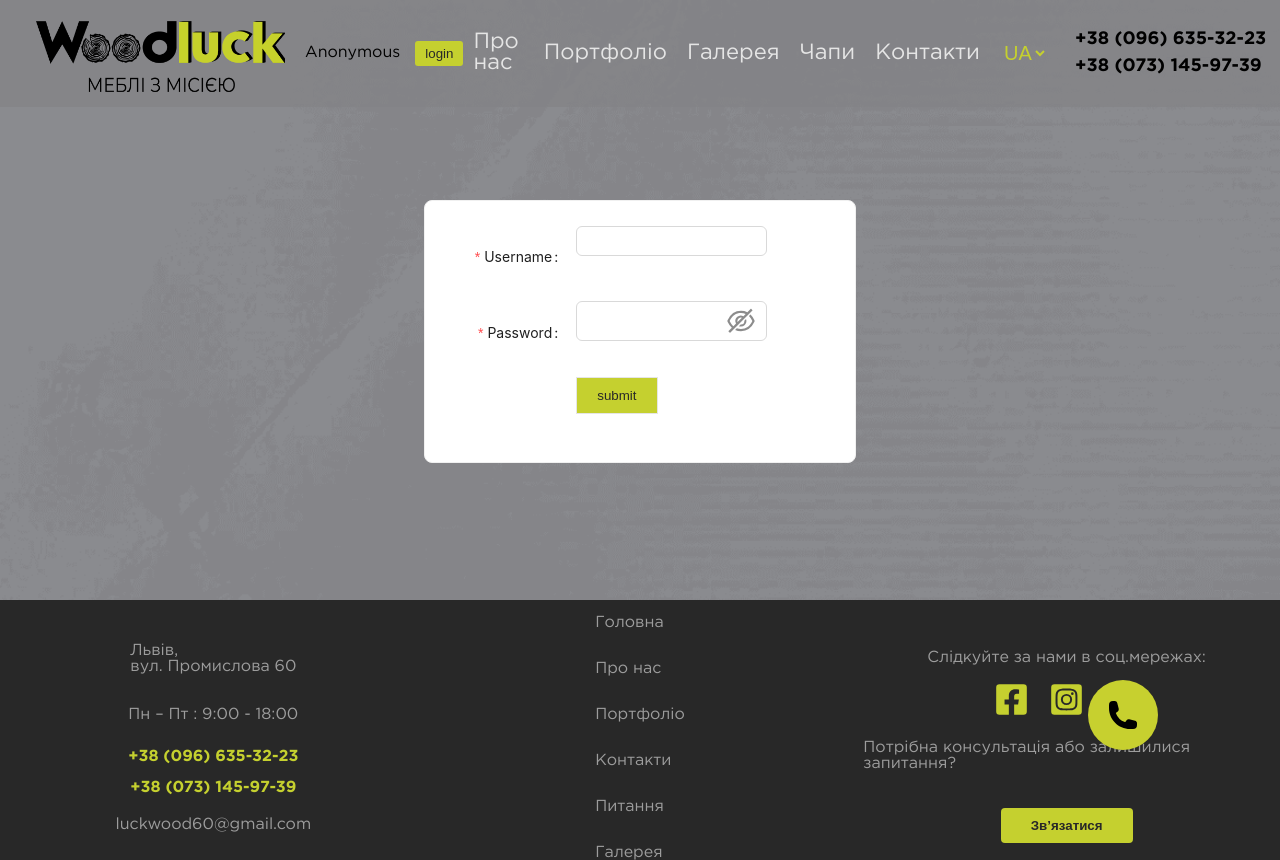
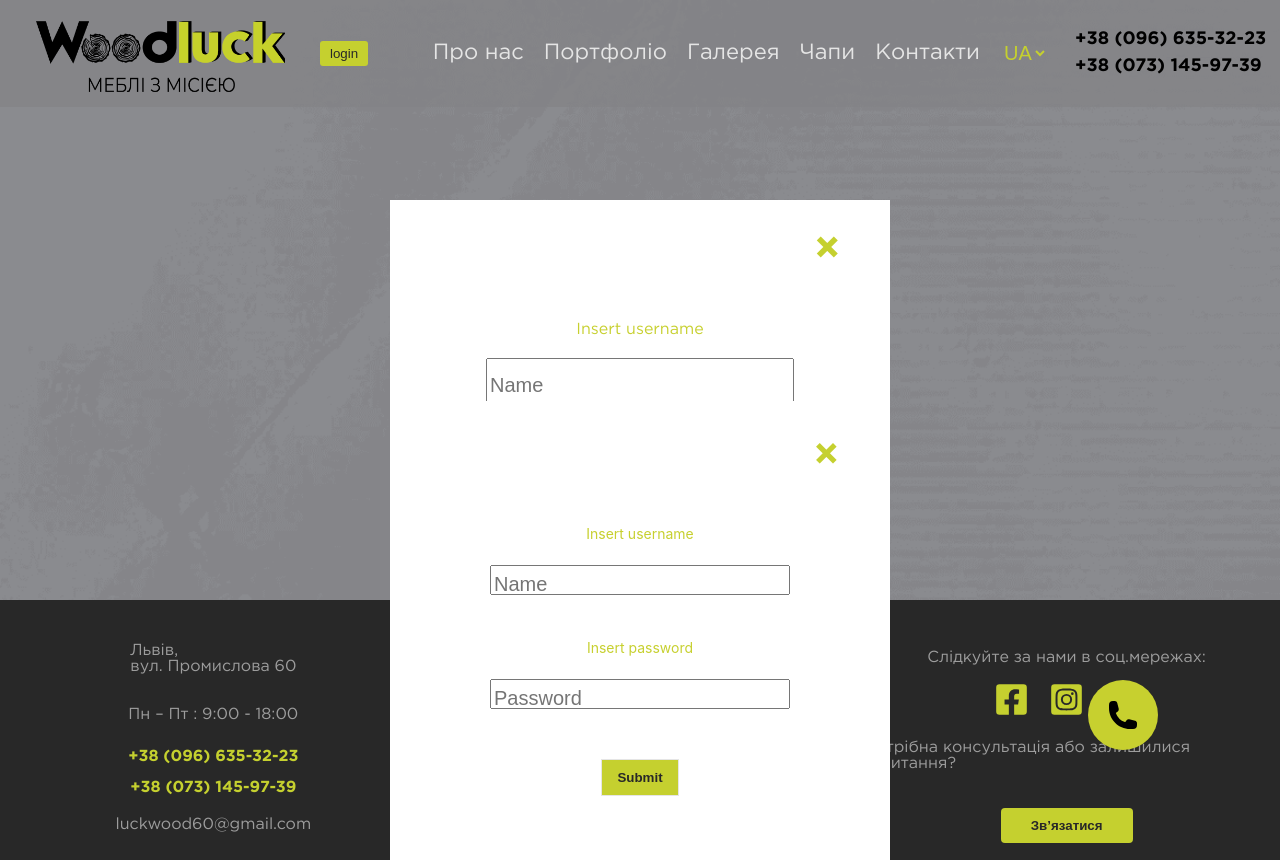
Before and after one commit to Shurr777/Woodluck, a React (Create React App) app: page /login in a window 1280 px wide. Shown: the top 860 px of the page. Built offline with nearby package versions, Linux system fonts and the light colour scheme.

Commit message:
Login button & create blogPage

```diff
--- a/src/App.js
+++ b/src/App.js
@@ -15,10 +15,10 @@ import Hostel from "./components/Examples/Hostel/Hostel";
 import Blum from "./components/Examples/Blum/Blum";
 import {useTranslation} from "react-i18next";
 import "./i18next"
-import {Provider, useSelector} from "react-redux";
-import {store} from "./store/rootReducer";
+
 import {useActions} from "./hooks/useActions";
 import Login from "./components/Pages/LoginPage/Login";
+import Blog from "./components/Pages/Blog/Blog";
 
 const BedsideTable = lazy(() => import ("./components/GalleyPages/BedsideTable"));
 const ChildrenBed = lazy(() => import("./components/GalleyPages/ChildrenBed"));
@@ -66,6 +66,7 @@ function App() {
                                 <Route path="gallery" element={<GalleryOverlay/>}/>
                                 <Route path="faq" element={<Faq/>}/>
                                 <Route path="contacts" element={<Contacts/>}/>
+                                <Route path="blog" element={<Blog/>}/>
                                 {/*Route to pages from portfolio*/}
                                 <Route path="blum" element={<Blum/>}/>
                                 <Route path="office" element={<Office/>}/>
--- a/src/components/Forms/LoginForm.jsx
+++ b/src/components/Forms/LoginForm.jsx
@@ -1,101 +1,48 @@
 import React, {useState} from 'react';
-import {Button, Checkbox, Form, Input} from "antd";
-import {useSelector} from "react-redux";
-import {useActions} from "../../hooks/useActions";
+import style from "./LoginForm.module.css";
 
 
-const LoginForm = () => {
+const LoginForm = ({onFinish}) => {
 
-    const {error, isLoading} = useSelector(state => state.authReducer)
     const [username, setUsername] = useState('')
     const [password, setPassword] = useState('')
-    const {login} = useActions()
 
 
-    const onFinish = () => {
-        console.log("submit finish")
-        login(username, password)
-    };
-    const onFinishFailed = (errorInfo) => {
-        console.log('Failed:', errorInfo);
-    };
 
     return (
-        <Form
-
-            name="basic"
-            labelCol={{
-                span: 8,
-            }}
-            wrapperCol={{
-                span: 12,
-            }}
-            style={{
-                maxWidth: 800,
-            }}
-            initialValues={{
-                remember: true,
-            }}
-            onFinish={onFinish}
-            onFinishFailed={onFinishFailed}
-            autoComplete="off"
-        >
-            <Form.Item
-                label="Username"
-                name="username"
-                rules={[
-                    {
-                        required: true,
-                        message: 'Введіть ім\'я !!',
-                    },
-                ]}
-            >
-                <Input value={username}
+        <div className={style.logModalBlock}>
+            <div className={style.logCard}>
+                <div className={style.logExit}>
+                    <p>&times;</p>
+                </div>
+                <form>
+                    <div className={style.inputBlock}>
+                        <label htmlFor="name">Insert username</label>
+                        <input
+                            name="name"
+                            placeholder="Name"
+                            value={username}
                             onChange={e => setUsername(e.target.value)}
                         />
-            </Form.Item>
-
-            <Form.Item
-                label="Password"
+                        <label htmlFor="password">Insert password</label>
+                        <input
                             name="password"
-                rules={[
-                    {
-                        required: true,
-                        message: 'Введіть пароль',
-                    },
-                ]}
-            >
-                <Input.Password value={password}
+                            placeholder="Password"
+                            type="password"
+                            value={password}
                             onChange={e => setPassword(e.target.value)}
                         />
-            </Form.Item>
-
-            <Form.Item
-                wrapperCol={{
-                    offset: 8,
-                    span: 16,
-                }}
-
-            >
-                {/*<Button type="primary"
-                        htmlType="submit"
-                        style={{padding_top: 0}}
+                    </div>
+                    <div className={style.buttonBlock}>
+                        <button
+                            onClick={ ()=>onFinish(username, password)}
                         >
                             Submit
-                </Button>*/}
-                <button
-                    type="submit"
-                    style={{
-                        backgroundColor: '#c5d02f',
-                        color: '#282828',
-                        margin: "0",
-                        padding: '10px 20px'
-                }}
-                >submit
                         </button>
-            </Form.Item>
-        </Form
-            >
+                    </div>
+                </form>
+            </div>
+        </div>
     );
 };
 
--- /dev/null
+++ b/src/components/Forms/LoginForm.module.css
@@ -0,0 +1,44 @@
+.logModalBlock {
+    position: absolute;
+    width: 500px;
+    height: 500px;
+    background-color: #fff;
+    top: 200px;
+    left: calc(50% - 250px);
+    z-index: 20;
+    overflow: hidden;
+}
+
+.inputBlock{
+    display: flex;
+    flex-direction: column;
+    justify-content: center;
+    align-items: center;
+}
+
+.buttonBlock{
+    display: flex;
+    justify-content: center;
+    align-items: center;
+}
+.buttonBlock button{
+    font-weight: bold;
+    color: #282828;
+    padding: 10px 15px;
+    background-color: #c5d02f;
+}
+
+.logExit {
+    text-align: right;
+    margin-right: 50px;
+}
+.logExit p{
+    font-size: 40px;
+    line-height: 20px;
+    font-weight: bold;
+    color: #c5d02f;
+}
+
+.logCard {
+
+}
--- a/src/components/NewHeader/NHeader.jsx
+++ b/src/components/NewHeader/NHeader.jsx
@@ -7,15 +7,17 @@ import {useTranslation} from "react-i18next";
 import "../../i18next"
 import {useSelector} from "react-redux";
 import {useActions} from "../../hooks/useActions";
+import LoginForm from "../Forms/LoginForm";
 
 
 const NHeader = ({changeLanguage}) => {
     const navigate = useNavigate();
     const [isModal, setModal] = useState(false);
+    const [logModal, setLogModal] = useState(true);
 
     const isAuth = useSelector(state => state.authReducer.isAuth)
     const username = useSelector(state => state.authReducer.user)
-    const {logout} = useActions()
+    const {login, logout} = useActions()
 
     console.log("isAuth:", isAuth, "Name", username)
 
@@ -28,14 +30,20 @@ const NHeader = ({changeLanguage}) => {
     }
 
     const onLoginClick = () => {
-        console.log('login')
-         navigate("/Login")
+        setLogModal(true)
     }
+
+    const onFinish = (name, pass) => {
+        console.log("submit finish")
+        login(name, pass)
+        setLogModal(false)
+    };
 
     const {t} = useTranslation()
 
     return (
         <div className={style.overlay}>
+            {logModal ? <LoginForm onFinish={onFinish}/> : null}
             <div className={style.headerOverlay}>
                 <div className={style.callIcon}
                      onClick={onIconClick}
@@ -63,9 +71,8 @@ const NHeader = ({changeLanguage}) => {
                 </div>
                 <menu className={style.navBar}>
 
-
                     <div className={style.loginBlock}>
-                        <p>{username}</p>
+                        <p>{username.username}</p>
                         {isAuth ?
                             <button
                                 className={style.loginButton}
@@ -80,8 +87,13 @@ const NHeader = ({changeLanguage}) => {
                         }
                     </div>
 
-
                     <div className={style.navBlock}>
+                        {isAuth ?
+                            <NavLink to='blog' className={({isActive}) => `${isActive ? style.active : ''}`}>
+                                Blog
+                            </NavLink>:
+                            null
+                        }
                         <NavLink to='about' className={({isActive}) => `${isActive ? style.active : ''}`}>
                             {t("mainMenu.about")}
                         </NavLink>
--- a/src/components/NewHeader/NHeader.module.css
+++ b/src/components/NewHeader/NHeader.module.css
@@ -41,7 +41,9 @@
     display: flex;
     align-self: center;
     justify-content: space-between;
+    position: relative;
 }
+
 
 .navBar .active {
     color: #c7d02f;
@@ -101,7 +103,8 @@
     font-size: 18px;
     font-weight: bold;
 }
-.phonesBlockMob{
+
+.phonesBlockMob {
     display: none;
 }
 
@@ -109,18 +112,18 @@
     display: none;
 }
 
-.loginBlock{
+.loginBlock {
     margin-left: 15px;
     display: flex;
     align-items: center;
 }
 
-.navBlock{
+.navBlock {
     display: flex;
     align-items: center;
 }
 
-.loginButton{
+.loginButton {
     margin: 0 0 0 15px;
     padding: 5px 10px;
     background: #c5d02f;
@@ -180,7 +183,7 @@
         font-size: 20px;
     }
 
-    .overlay .phonesBlockDesc{
+    .overlay .phonesBlockDesc {
         display: none;
     }
 
--- /dev/null
+++ b/src/components/Pages/Blog/Blog.jsx
@@ -0,0 +1,15 @@
+import React from 'react';
+import s from './Blog.module.css'
+
+const Blog = () => {
+    return (
+        <div className={s.blogOverlay}>
+            <article>
+
+                <h2>Some Header</h2>
+            </article>
+        </div>
+    );
+};
+
+export default Blog;
--- /dev/null
+++ b/src/components/Pages/Blog/Blog.module.css
@@ -0,0 +1,12 @@
+.blogOverlay {
+    padding-top: 106px;
+    min-height: 100vh;
+}
+
+article {
+    margin: 30px 20px 20px 20px;
+    border: 2px solid #c5d02f;
+    border-radius: 5px;
+    padding: 20px;
+    background-color: rgba(184, 188, 120, 0.5);
+}
--- a/src/store/reducers/authReducer.js
+++ b/src/store/reducers/authReducer.js
@@ -59,12 +59,15 @@ export const AuthActionCreators = {
                 const mockUser = response.data.find(
                     user => user.username === username && user.password === password
                 )
+                console.log("response", response.data)
+                console.log("mockUser", mockUser)
                 if(mockUser) {
                 console.log("dispatch", mockUser)
                     localStorage.setItem('auth', 'true')
                     localStorage.setItem('username', mockUser.username)
                     dispatch(AuthActionCreators.setUser(mockUser))
                     dispatch(AuthActionCreators.setIsAuth(true))
+
                 } else {
                     dispatch(AuthActionCreators.setError('Неправильный логин или пароль'))
                 }
```
Also changed, not shown: public/users.json (+5 -2 lines). Lines whose indentation alone changed are shown as unchanged.
